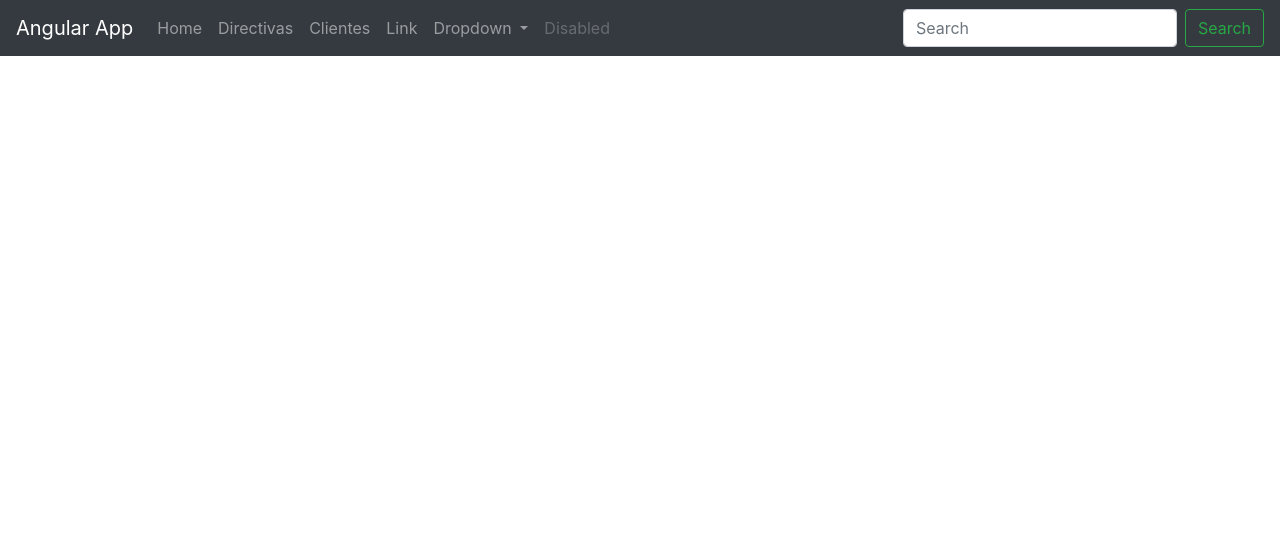
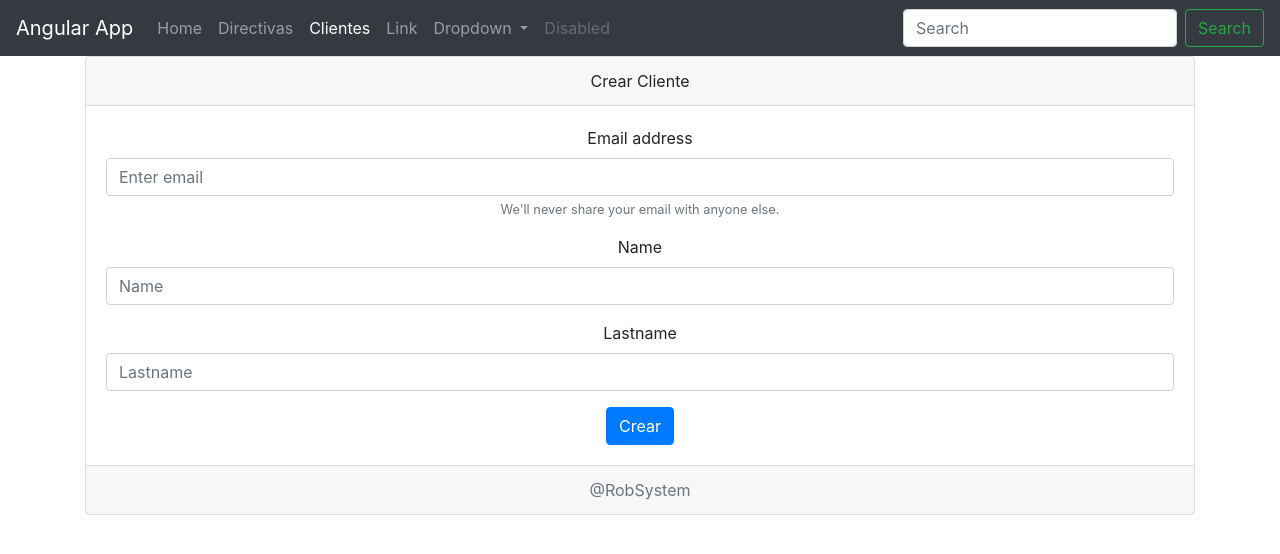
Before and after one commit to treborlp/clientes-app, an Angular app: page /clientes/form in a window 1280 px wide. Before the commit this address led to /. Shown: the top 554 px of the page. Built offline with nearby package versions, Linux system fonts and the light colour scheme.

Commit message:
we implement the create cliente function

```diff
--- a/src/app/app.component.html
+++ b/src/app/app.component.html
@@ -4,7 +4,6 @@
 
 <router-outlet></router-outlet>
 
-
 </div>
 
 <!-- <app-footer></app-footer> -->
--- a/src/app/cliente/cliente.component.html
+++ b/src/app/cliente/cliente.component.html
@@ -2,7 +2,9 @@
   <div class="card-header">Clientes</div>
   <div class="card-body text-primary">
     <h5 class="card-title">Lista de Clientes</h5>
-
+    <div class="my-2 text-left">
+      <button class="btn btn-rounded btn-success" [routerLink]="[ '/clientes/form' ]" >Crear Cliente</button>
+    </div>
     <table class="table table-bordered table-striped">
       <thead>
         <tr>
--- a/src/app/cliente/cliente.service.ts
+++ b/src/app/cliente/cliente.service.ts
@@ -2,7 +2,7 @@ import { Injectable } from '@angular/core';
 import { CLIENTES } from './clientes.json';
 import { Cliente } from './cliente.js';
 import { Observable, of, fromEventPattern } from 'rxjs';
-import { HttpClient } from '@angular/common/http';
+import { HttpClient, HttpHeaders } from '@angular/common/http';
 
 
 
@@ -12,6 +12,8 @@ import { HttpClient } from '@angular/common/http';
 export class ClienteService {
 
   private urlEndPoint:string = "http://localhost:8080/api/clientes";
+  private httpHeaders = new HttpHeaders({'Content-Type':'application/json'});
+
   constructor(private http: HttpClient) { }
 
   getClientes(): Observable<Cliente[]>{
@@ -19,6 +21,10 @@ export class ClienteService {
     return this.http.get<Cliente[]>(this.urlEndPoint);
   }
 
+  create(cliente: Cliente): Observable<Cliente>{
+    return this.http.post<Cliente>(this.urlEndPoint, cliente, {headers: this.httpHeaders});
+  }
+
 
 
 }
--- /dev/null
+++ b/src/app/cliente/form.component.html
@@ -0,0 +1,28 @@
+<div class="card text-center">
+  <div class="card-header">
+    {{tittle}}
+  </div>
+  <div class="card-body">
+
+    <form (ngSubmit) = 'create()' >
+      <div class="form-group">
+        <label for="exampleInputEmail1">Email address</label>
+        <input type="email" class="form-control" aria-describedby="emailHelp" placeholder="Enter email" [(ngModel)]="cliente.email" name="email" >
+        <small id="emailHelp" class="form-text text-muted">We'll never share your email with anyone else.</small>
+      </div>
+      <div class="form-group">
+        <label for="exampleInputPassword1">Name</label>
+        <input type="text" class="form-control" placeholder="Name" [(ngModel)]="cliente.nombre" name="nombre">
+      </div>
+      <div class="form-group">
+        <label for="exampleInputPassword1">Lastname</label>
+        <input type="text" class="form-control"  placeholder="Lastname" [(ngModel)]="cliente.apellido" name="apellido">
+      </div>
+      <button role="button" class="btn btn-primary">Crear</button>
+    </form>
+
+  </div>
+  <div class="card-footer text-muted">
+    @RobSystem
+  </div>
+</div>
--- /dev/null
+++ b/src/app/cliente/form.component.ts
@@ -0,0 +1,27 @@
+import { Component, OnInit } from '@angular/core';
+import { Cliente } from './cliente';
+import { ClienteService } from './cliente.service';
+import {Router} from '@angular/router';
+
+@Component({
+  selector: 'app-form',
+  templateUrl: './form.component.html'
+})
+export class FormComponent implements OnInit {
+
+  tittle : string = "Crear Cliente";
+
+  private cliente: Cliente = new Cliente();
+
+  constructor(private clienteService: ClienteService, private router: Router) { }
+
+  ngOnInit() {
+  }
+
+  public create(): void{
+    this.clienteService.create(this.cliente).subscribe(
+      response => this.router.navigate(['/clientes'])
+    )
+  }
+
+}
--- a/src/app/directiva/directiva.component.ts
+++ b/src/app/directiva/directiva.component.ts
@@ -13,6 +13,7 @@ export class DirectivaComponent implements OnInit {
 
   ngOnInit() {
   }
+
   setList():void{
     this.habilitar = (this.habilitar==true)?false:true;
   }
```
Also changed, not shown: src/app/app.module.ts (+7 -1 lines), 1 other file (tests, documents, lock files or other folders).
